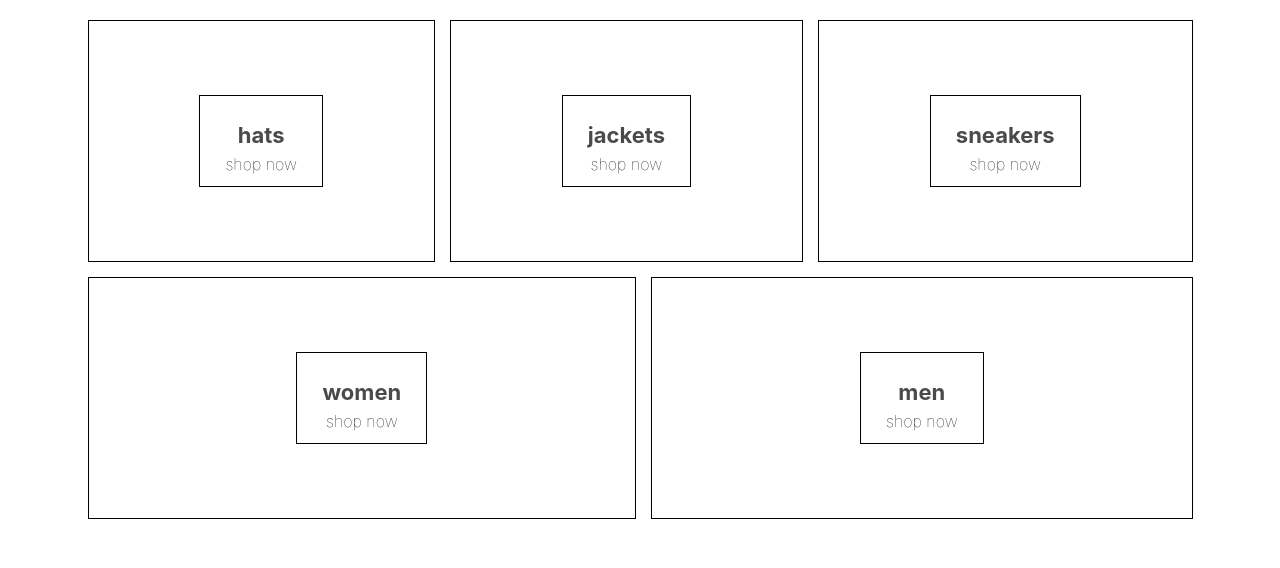
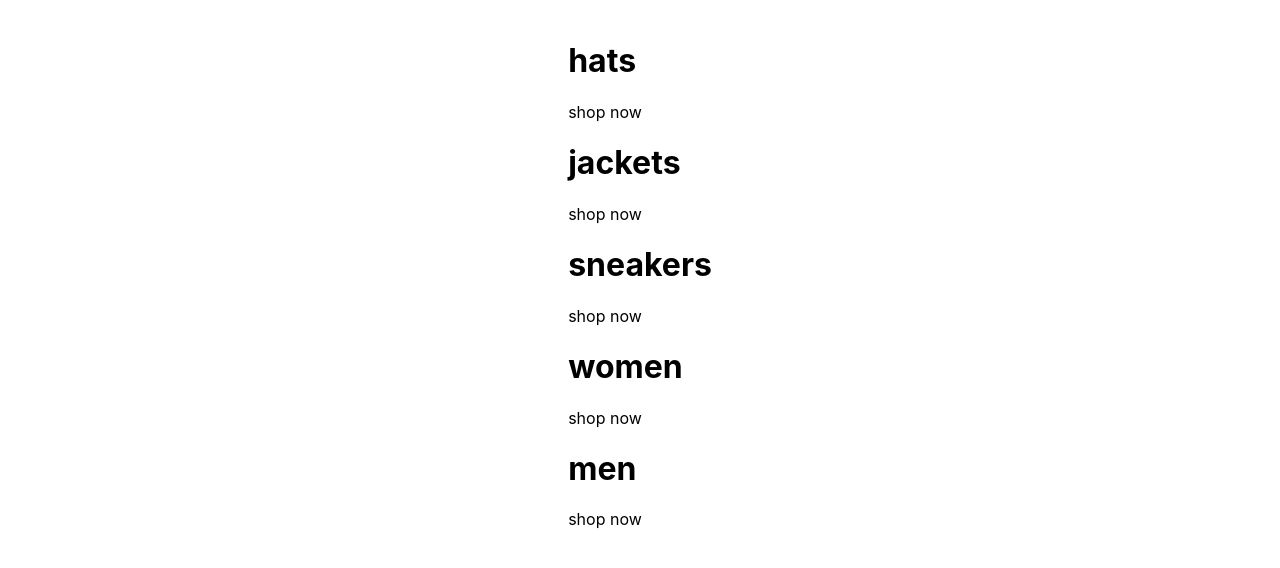
Before and after one commit to weo3dev/crwn-app, a React (Create React App) app: page / in a window 1280 px wide. Shown: the top 568 px of the page. Built offline with nearby package versions, Linux system fonts and the light colour scheme.

Commit message:
HomePage styles file amended.

```diff
--- a/src/pages/homepage/homepage.styles.scss
+++ b/src/pages/homepage/homepage.styles.scss
@@ -3,52 +3,4 @@
     flex-direction: column;
     align-items: center;
     padding: 20px 80px;
-  }
-
-  .directory-menu {
-    width: 100%;
-    display: flex;
-    flex-wrap: wrap;
-    justify-content: space-between;
-  }
-
-  .menu-item {
-    min-width: 30%;
-    height: 240px;
-    flex: 1 1 auto;
-    display: flex;
-    align-items: center;
-    justify-content: center;
-    border: 1px solid black;
-    margin: 0 7.5px 15px;
-
-    &:first-child {
-      margin-right: 7.5px;
-    }
-
-    &:last-child {
-      margin-left: 7.5px;
-    }
-
-    .content {
-      height: 90px;
-      padding: 0 25px;
-      display: flex;
-      flex-direction: column;
-      align-items: center;
-      justify-content: center;
-      border: 1px solid black;
-
-      .title {
-        font-weight: bold;
-        margin-bottom: 6px;
-        font-size: 22px;
-        color: #4a4a4a;
-      }
-
-      .subtitle {
-        font-weight: lighter;
-        font-size: 16px;
-      }
-    }
-  }
+}
```
